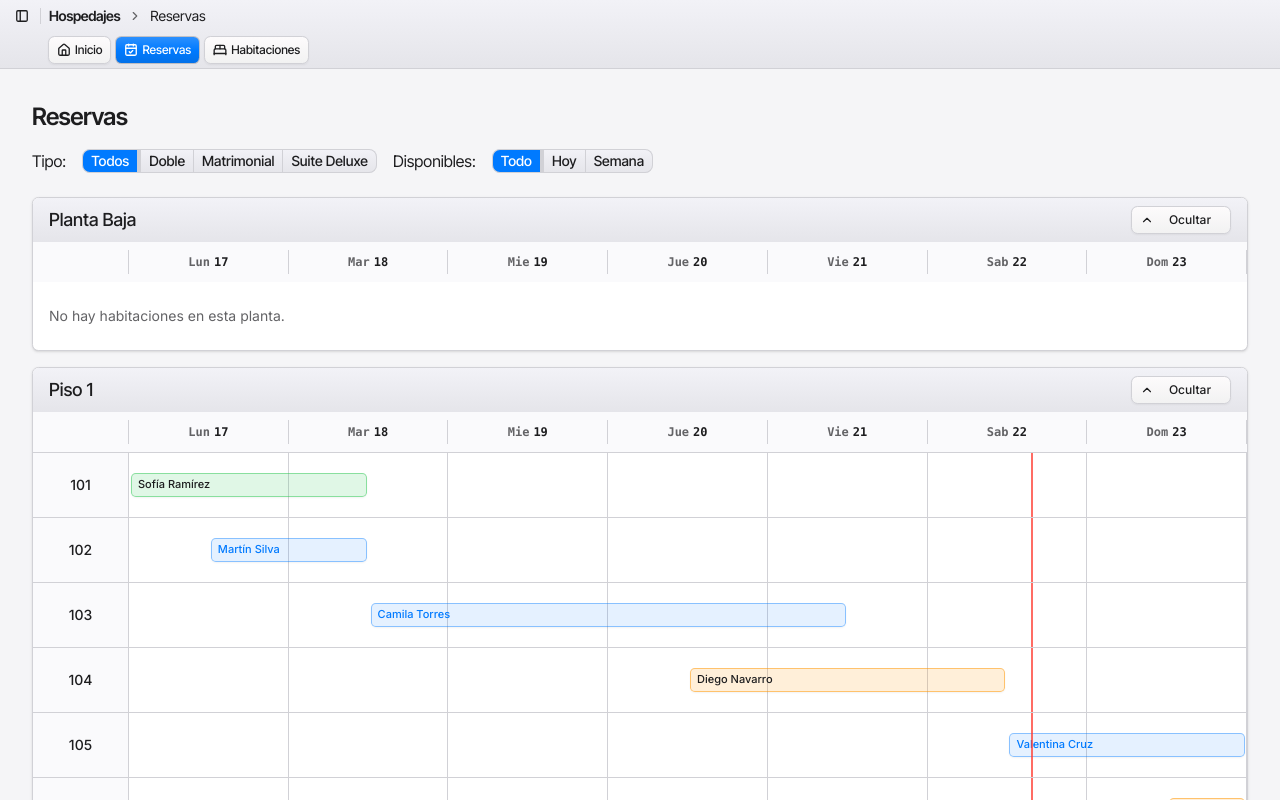
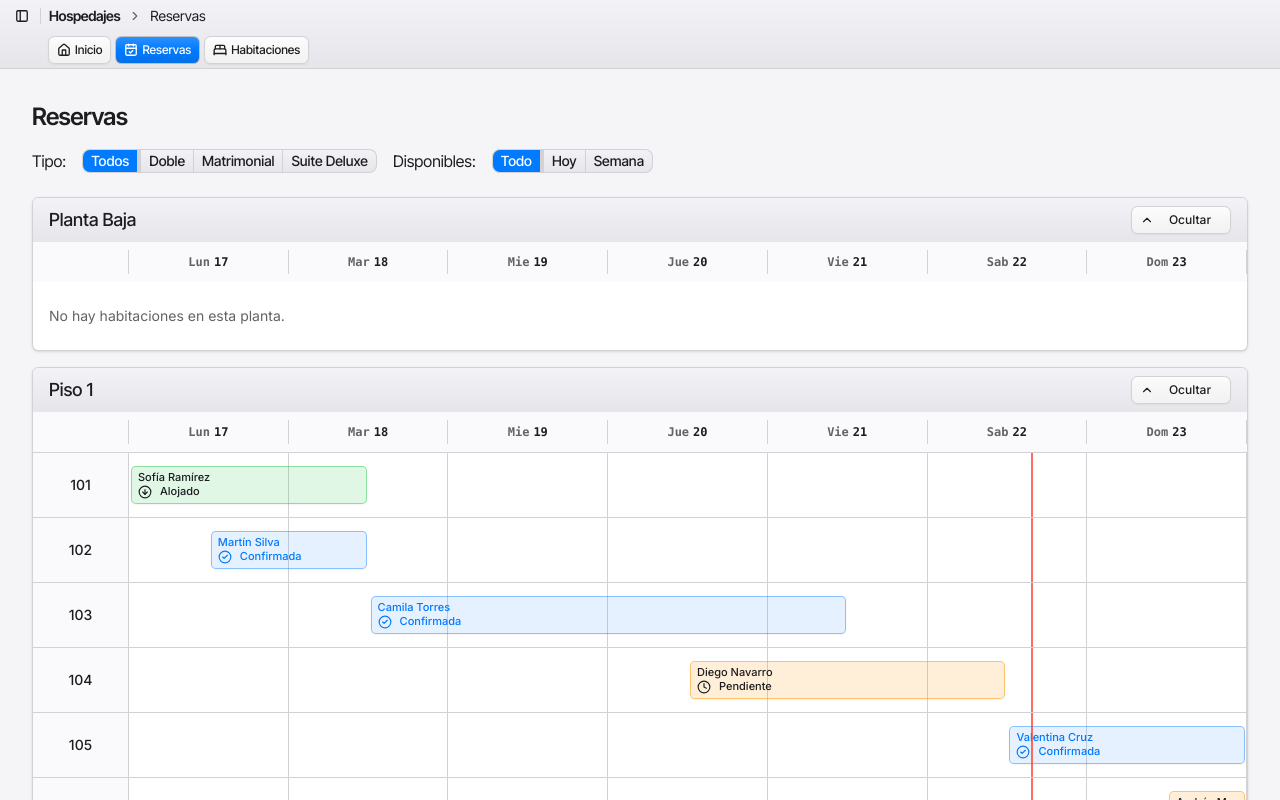
Before and after one commit to Araozu/hospedaje-electric-boogaloo, a React (Vite) app: page /reservas in a window 1280 px wide. Shown: the top 800 px of the page. Built offline with nearby package versions, Linux system fonts and the light colour scheme.

Commit message:
ai: render reservation in calendar view

```diff
--- a/src/components/reservas/room-view.tsx
+++ b/src/components/reservas/room-view.tsx
@@ -7,6 +7,7 @@ import {
 	type Room,
 } from "@/data/reservas";
 import { cn } from "@/lib/utils";
+import { CircleArrowDownIcon, CircleCheckIcon, ClockIcon } from "lucide-react";
 
 type RoomViewProps = {
 	room: Room;
@@ -97,6 +98,24 @@ function getReservationLabel(reservation: Reservation): string {
 	return `${reservation.guestName}. Entrada ${reservation.checkIn}, salida ${reservation.checkOut}. ${reservationStatusLabels[reservation.status]}.`;
 }
 
+function getPlainReservationLabel(reservation: Reservation): string {
+	return `${reservationStatusLabels[reservation.status]}`;
+}
+
+function getReservationIcon(reservation: Reservation) {
+	switch (reservation.status) {
+		case "confirmed":
+			return <CircleCheckIcon size={14} />
+		case "pending":
+			return <ClockIcon size={14} />
+		case "checked-in":
+			return <CircleArrowDownIcon size={14} />
+		default:
+			const _: never = reservation.status
+			_;
+	}
+}
+
 export function RoomView({
 	room,
 	days,
@@ -121,7 +140,7 @@ export function RoomView({
 						<div
 							key={`${room.id}-day-${day.dateKey}`}
 							className="col-span-2 border-r transition-colors hover:bg-accent/50"
-						/>
+						></div>
 					))}
 				</div>
 				<div className="relative grid min-h-16 grid-cols-[repeat(14,minmax(0,1fr))] items-center">
@@ -136,6 +155,9 @@ export function RoomView({
 							title={getReservationLabel(reservation)}
 						>
 							<span className="block truncate">{reservation.guestName}</span>
+							<div className="flex gap-2">
+								{getReservationIcon(reservation)} {getPlainReservationLabel(reservation)}
+							</div>
 							<span className="sr-only">
 								{getReservationLabel(reservation)}
 							</span>
@@ -147,7 +169,7 @@ export function RoomView({
 						aria-hidden="true"
 						className="pointer-events-none absolute inset-y-0 z-20 w-0.5 bg-destructive/75"
 						style={{ left: `${currentLinePosition}%` }}
-					/>
+					></div>
 				) : null}
 			</div>
 		</div>
```
